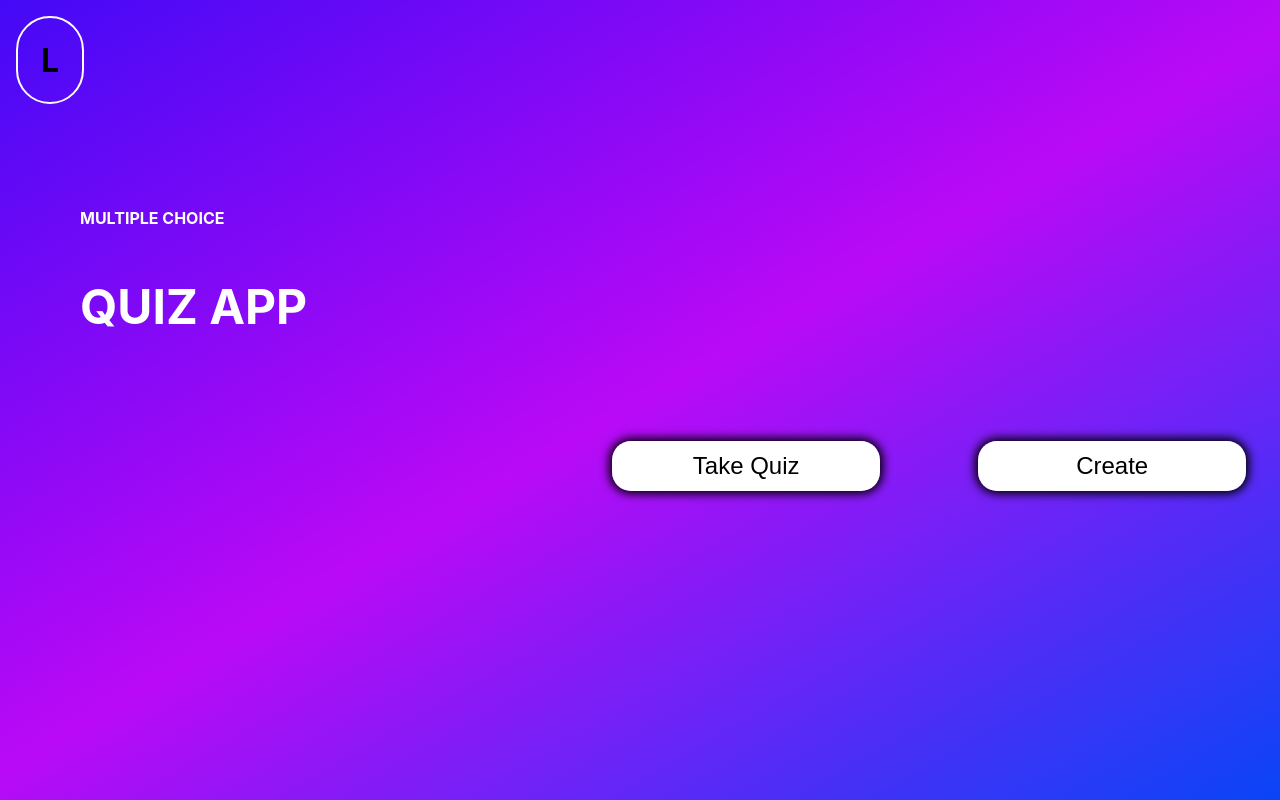
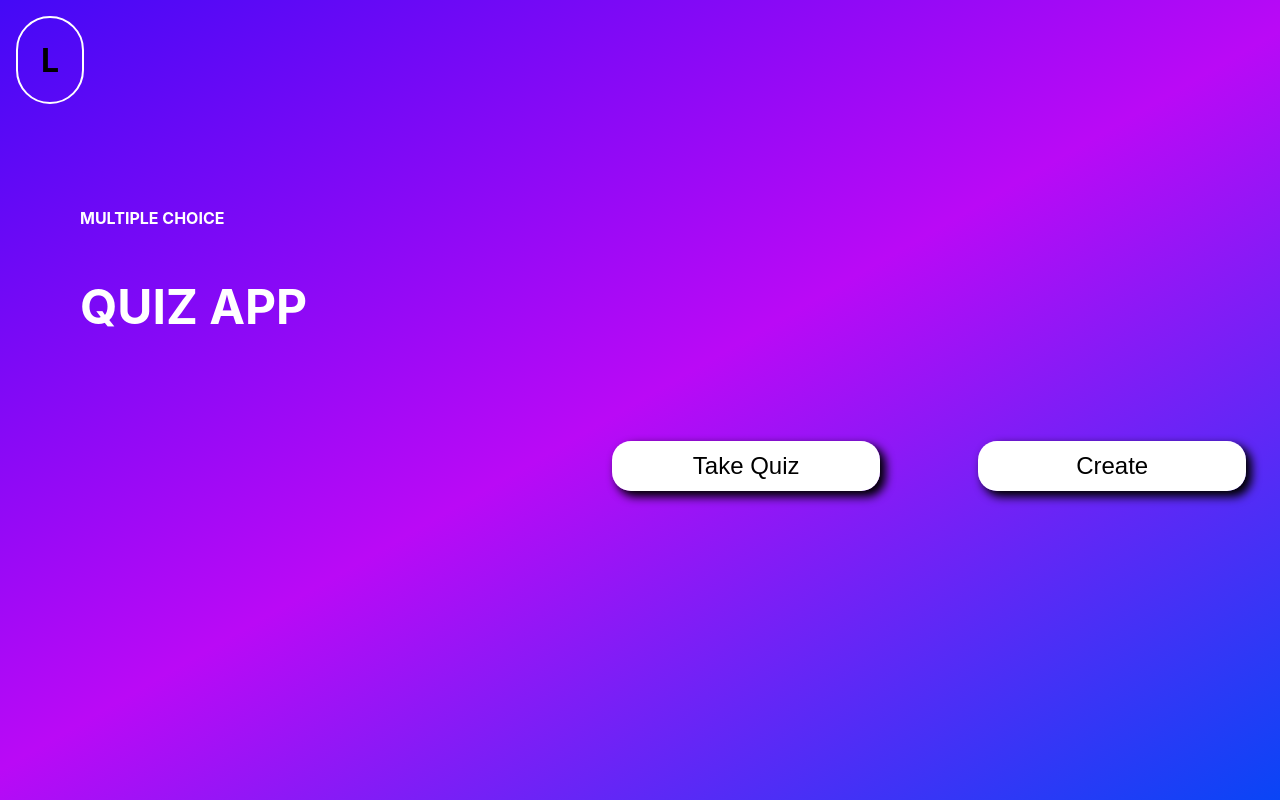
Before and after one commit to shizzzler/quiz.github.io, a React (Create React App) app: page /#/ in a window 1280 px wide. Built offline with nearby package versions, Linux system fonts and the light colour scheme.

Commit message:
more css adjustments

```diff
--- a/src/index.css
+++ b/src/index.css
@@ -105,13 +105,13 @@ a{
   border: 1px solid transparent;
   border-radius: 20px;
   transition: /*add something here*/ 300ms;
-  box-shadow: 0px 0px 10px 2px black ;
+  box-shadow: 5px 5px 10px;
   cursor: pointer;
 }
 
 .first-page-btn button:hover,
 .first-page-btn button:focus{
-  box-shadow: 5px 5px 10px;
+  box-shadow: 0px 0px 30px 2px black ;
 }
 
 .first-page-btn button:active{
```
